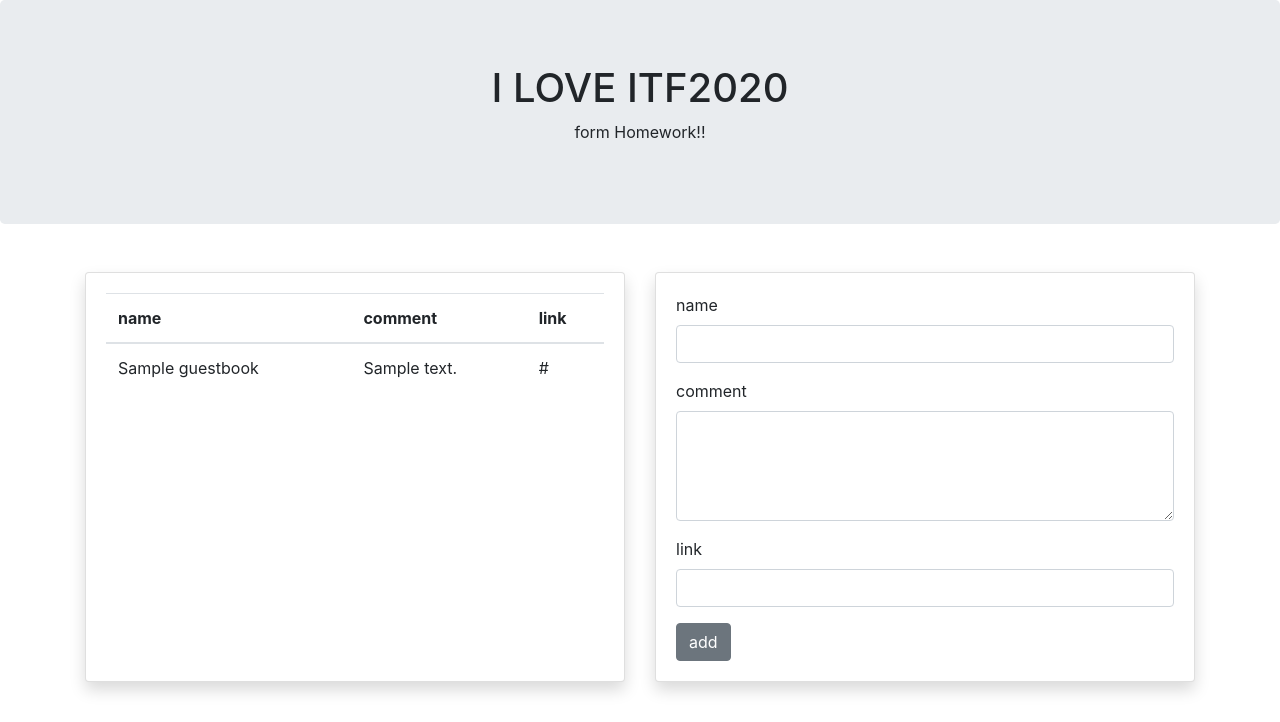
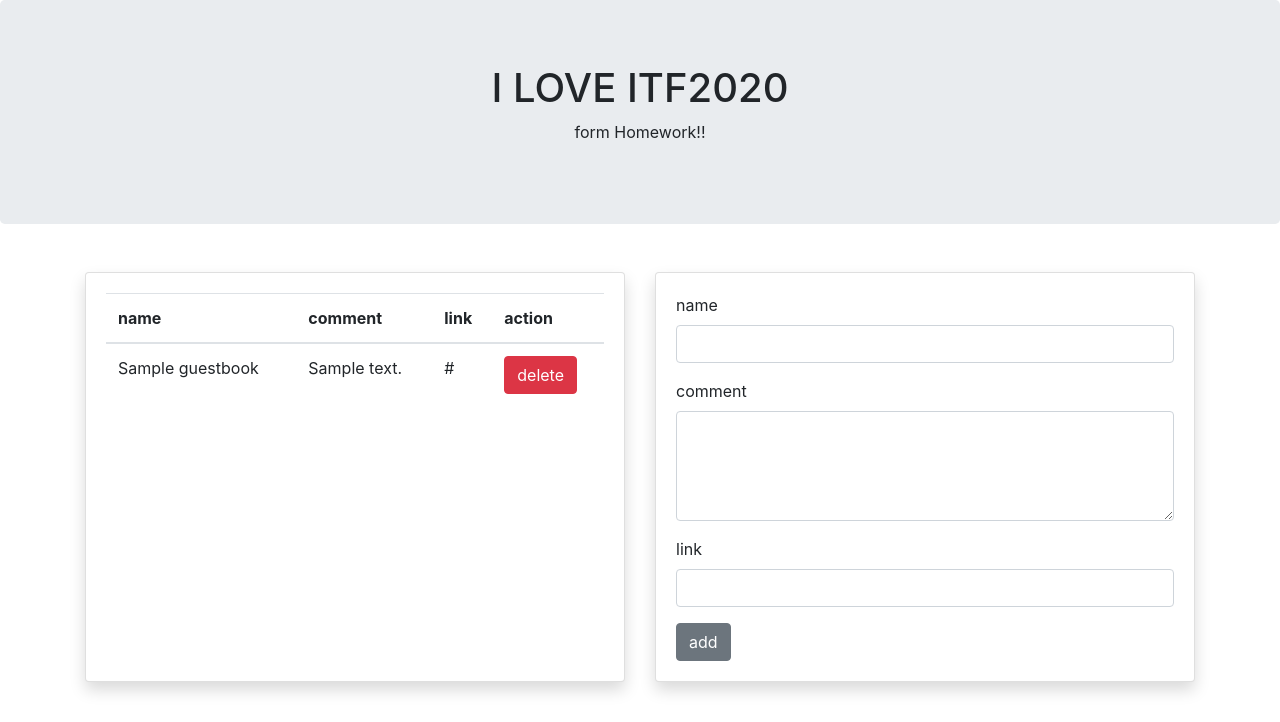
Before and after one commit to 63070051/lazyloxy, a PHP site: page /lab13/itf2020/index.php in a window 1280 px wide. Shown: the top 722 px of the page. Run offline with PHP 8.4, Linux system fonts and the light colour scheme; tables that the repository leaves empty or names only in its code hold one stand-in row (values such as "Sample post"); data that the repository does not hold is empty.

Commit message:
Update index.php

```diff
--- a/lab13/itf2020/index.php
+++ b/lab13/itf2020/index.php
@@ -31,6 +31,7 @@
                                     <th>name</th>
                                     <th>comment</th>
                                     <th>link</th>
+                                    <th>action</th>
                                 </tr>
                             </thead>
                             <tbody>
@@ -41,6 +42,7 @@
                                         <td><?php echo $fetch["name"]; ?></td>
                                         <td><?php echo $fetch["comment"];?></td>
                                         <td><?php echo $fetch["link"]; ?></td>
+                                        <td><a class="btn btn-danger" href="delete.php?user=<?php echo $fetch["id"]; ?>">delete</a></td>
                                     </tr>
                                 <?php
                                 }
```
